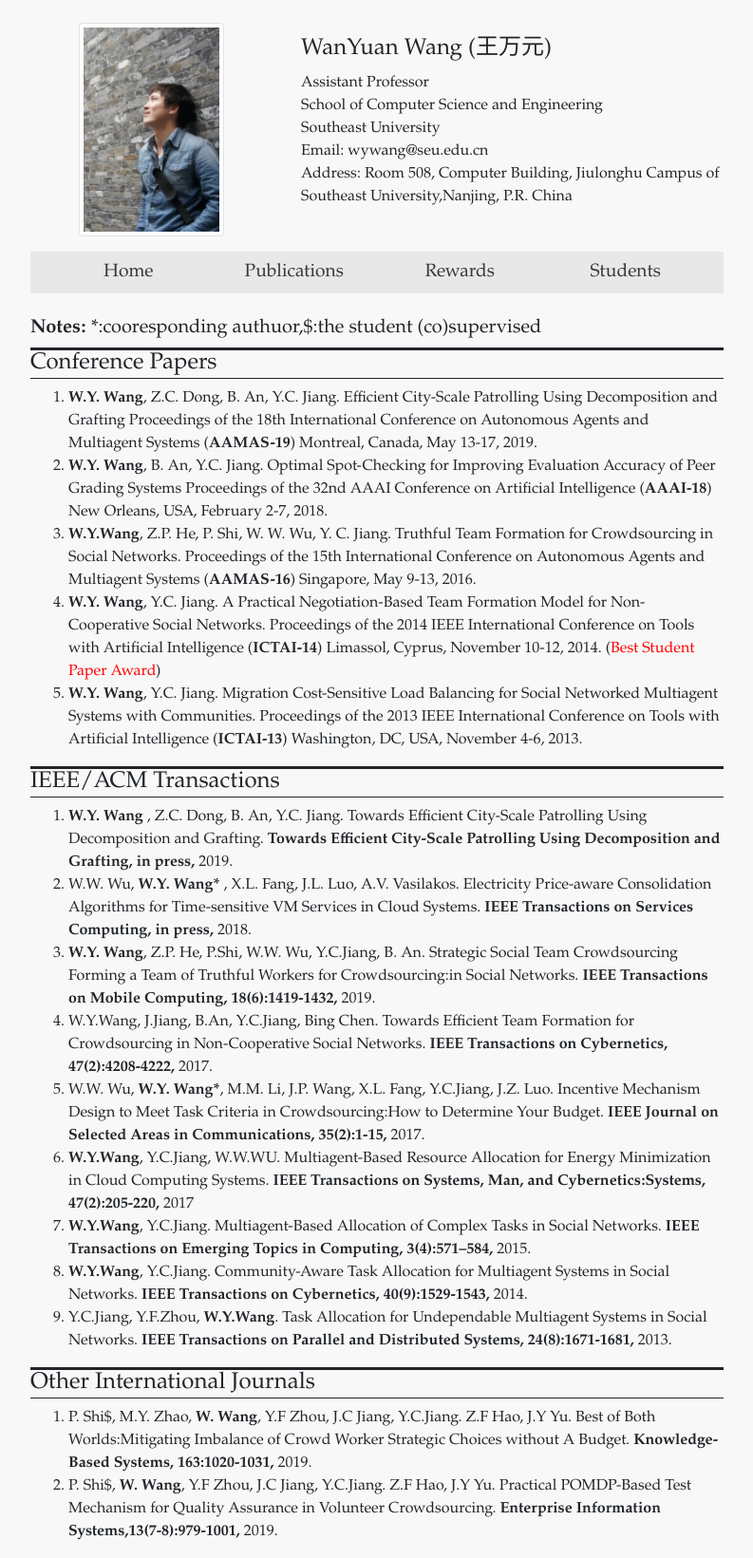
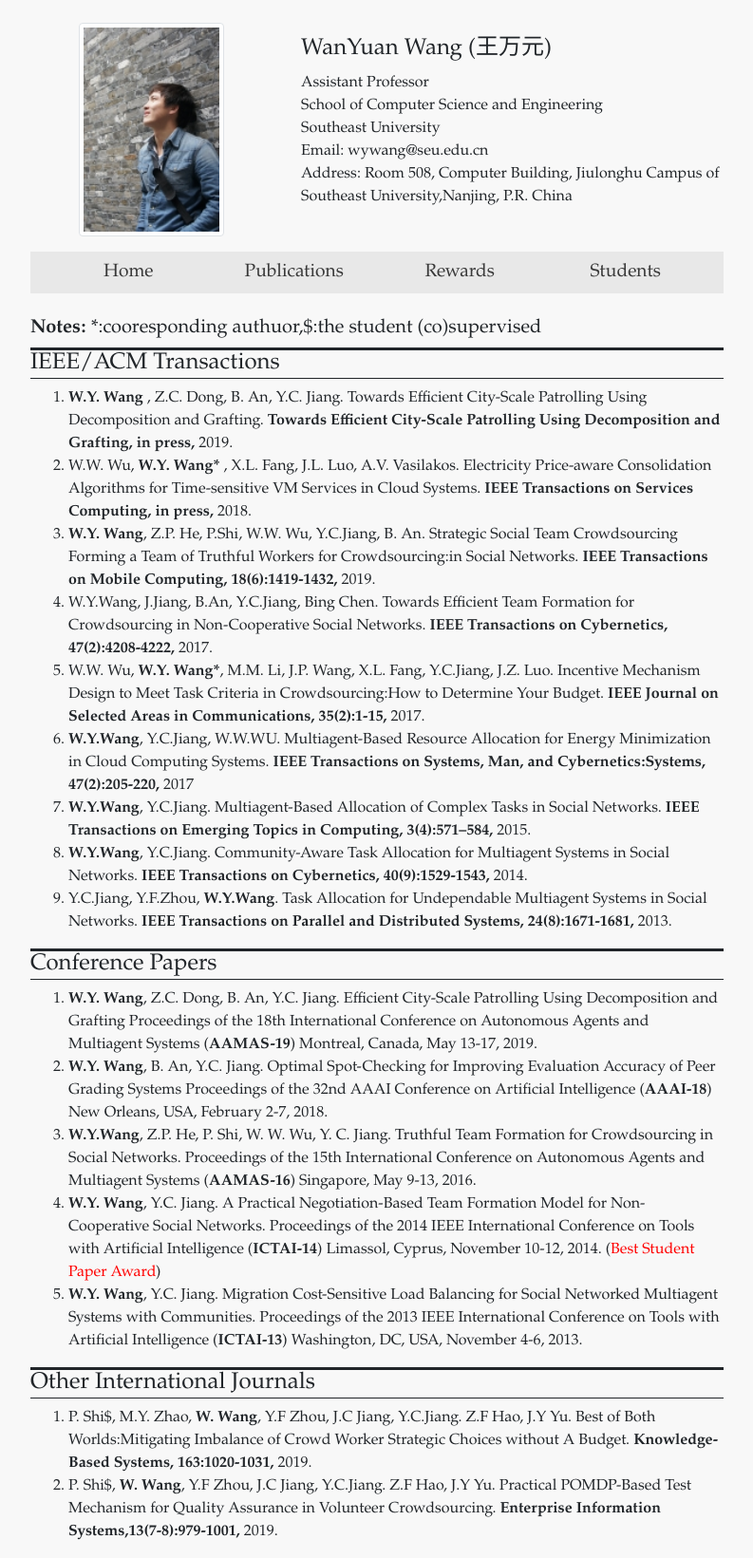
Before and after one commit to wanyuanwang/wanyuanwang.github.io, a Jekyll site: the page built from publications.html, in a window 1280 px wide. Shown: the whole page at 95% size, without its empty margins (243-1036 px from the left). Built offline with Jekyll 4.4.1, drawn with Linux system fonts in a browser that asks for light colours.

Commit message:
Update publications.html

```diff
--- a/publications.html
+++ b/publications.html
@@ -4,18 +4,19 @@ layout: default
 <div class="row">
     <div class="col-sm-8 offset-2">
         <h5 class="mt-2 mb-2 "><b>Notes: </b> *:cooresponding authuor,$:the student (co)supervised</h5>
+        <h4 style="border-top:3px solid; border-bottom:1px solid; ">IEEE/ACM Transactions</h4>
+        <ol>
+            {% for item in site.data.ieee_acm_transactions_papers %}
+                <li> {{item.authors}} {{item.title}} <b>{{item.journal}}</b> {{item.date}} </li>
+            {% endfor %}
+        </ol>
         <h4 style="border-top:3px solid; border-bottom:1px solid; ">Conference Papers</h4>
         <ol>
             {% for item in site.data.conference_papers %}
                 <li> {{item.authors}} {{item.title}} {{item.conference}} (<b>{{item.conference_abbr}}</b>) {{item.address}} {{item.date}} {{item.others}} </li>
             {% endfor %}
         </ol>
-        <h4 style="border-top:3px solid; border-bottom:1px solid; ">IEEE/ACM Transactions</h4>
-        <ol>
-            {% for item in site.data.ieee_acm_transactions_papers %}
-                <li> {{item.authors}} {{item.title}} <b>{{item.journal}}</b> {{item.date}} </li>
-            {% endfor %}
-        </ol>
+
         <h4 style="border-top:3px solid; border-bottom:1px solid; ">Other International Journals</h4>
         <ol>
             {% for item in site.data.other_journal_papers %}
```
